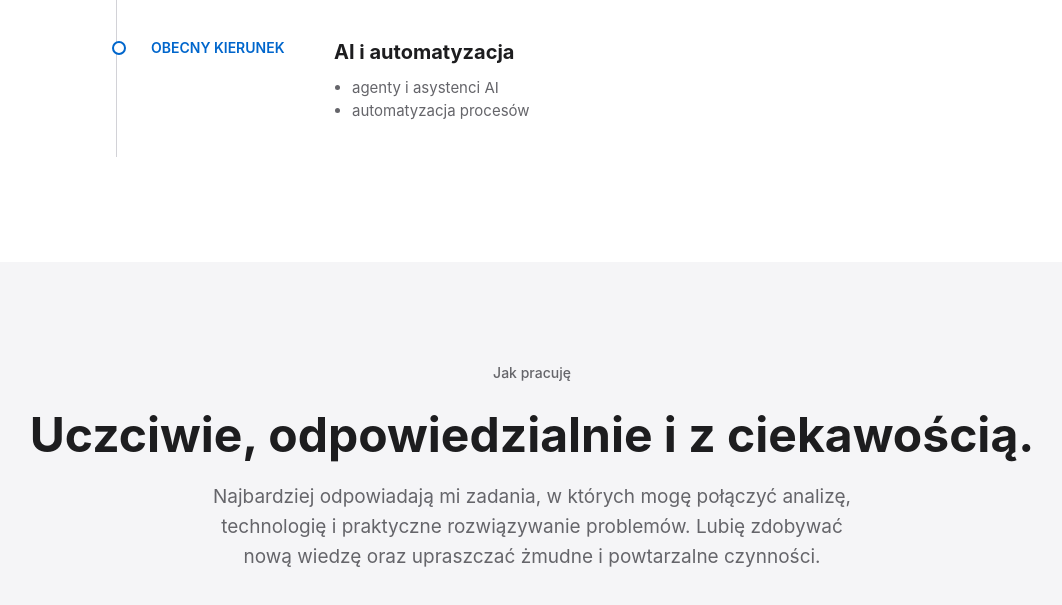
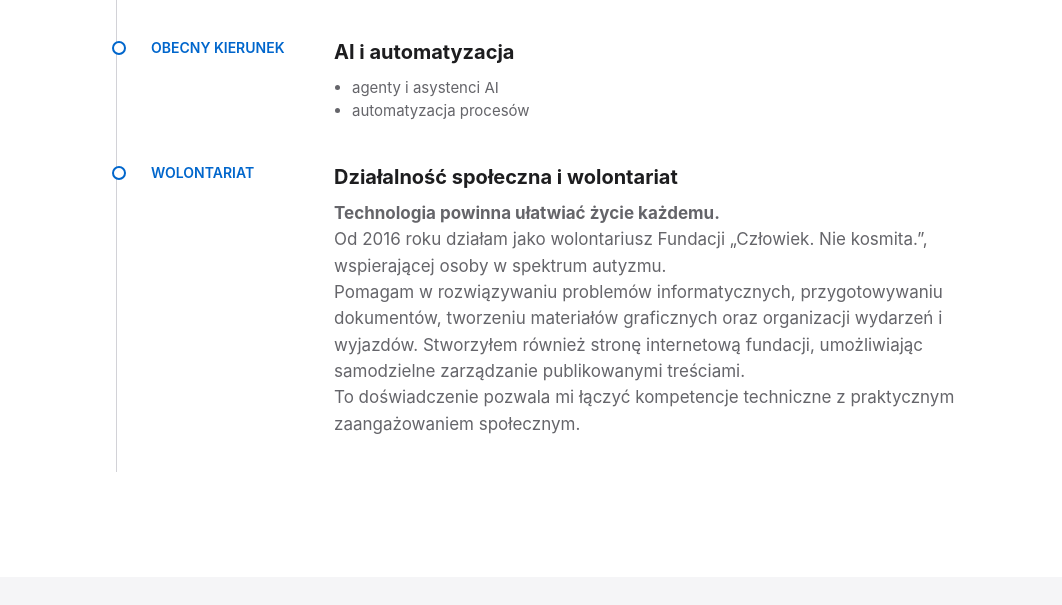
Before and after one commit to JulianCichor1999/julian-cichor, a website: page index.html in a window 1280 px wide. Shown: the part 5227-5832 px from the top of the page, without its empty margins (108-1170 px from the left). Drawn offline with Linux system fonts and the light colour scheme.

Commit message:
Add social engagement and volunteering experience

```diff
--- a/index.html
+++ b/index.html
@@ -264,6 +264,28 @@
               </ul>
             </div>
           </article>
+          <article class="timeline-item" id="wolontariat">
+            <div class="timeline-label">WOLONTARIAT</div>
+            <div class="timeline-content">
+              <h3>Działalność społeczna i wolontariat</h3>
+              <p><strong>Technologia powinna ułatwiać życie każdemu.</strong></p>
+              <p>
+                Od 2016 roku działam jako wolontariusz Fundacji „Człowiek.
+                Nie kosmita.”, wspierającej osoby w spektrum autyzmu.
+              </p>
+              <p>
+                Pomagam w rozwiązywaniu problemów informatycznych,
+                przygotowywaniu dokumentów, tworzeniu materiałów graficznych
+                oraz organizacji wydarzeń i wyjazdów. Stworzyłem również stronę
+                internetową fundacji, umożliwiając samodzielne zarządzanie
+                publikowanymi treściami.
+              </p>
+              <p>
+                To doświadczenie pozwala mi łączyć kompetencje techniczne
+                z praktycznym zaangażowaniem społecznym.
+              </p>
+            </div>
+          </article>
         </div>
       </section>
       <section class="section band center">
```
